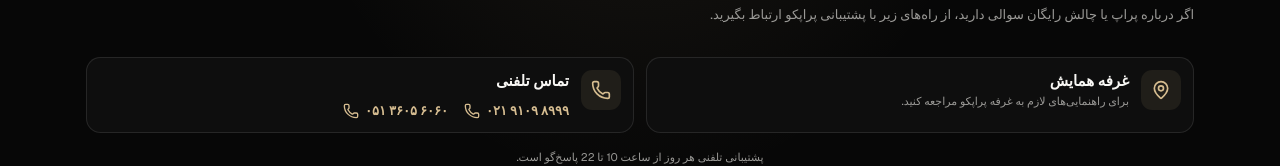
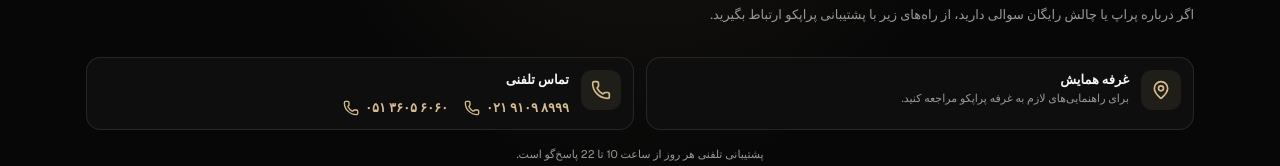
Before and after one commit to KOK-Q/proopco-event, a Next.js app: page / in a window 1280 px wide. Shown: the part 2663-2829 px from the top of the page. Built offline with nearby package versions, Linux system fonts and the light colour scheme.

Commit message:
fix the card's title font size

```diff
--- a/src/components/Support/Support.tsx
+++ b/src/components/Support/Support.tsx
@@ -51,7 +51,7 @@ export function Support() {
               <card.icon className="size-5" />
             </span>
             <div>
-              <h3 className="text-[15px] font-semibold text-[#f8f7f4]">
+              <h3 className="text-[13px] font-semibold text-[#f8f7f4]">
                 {card.title}
               </h3>
               {card.phones ? (
```
